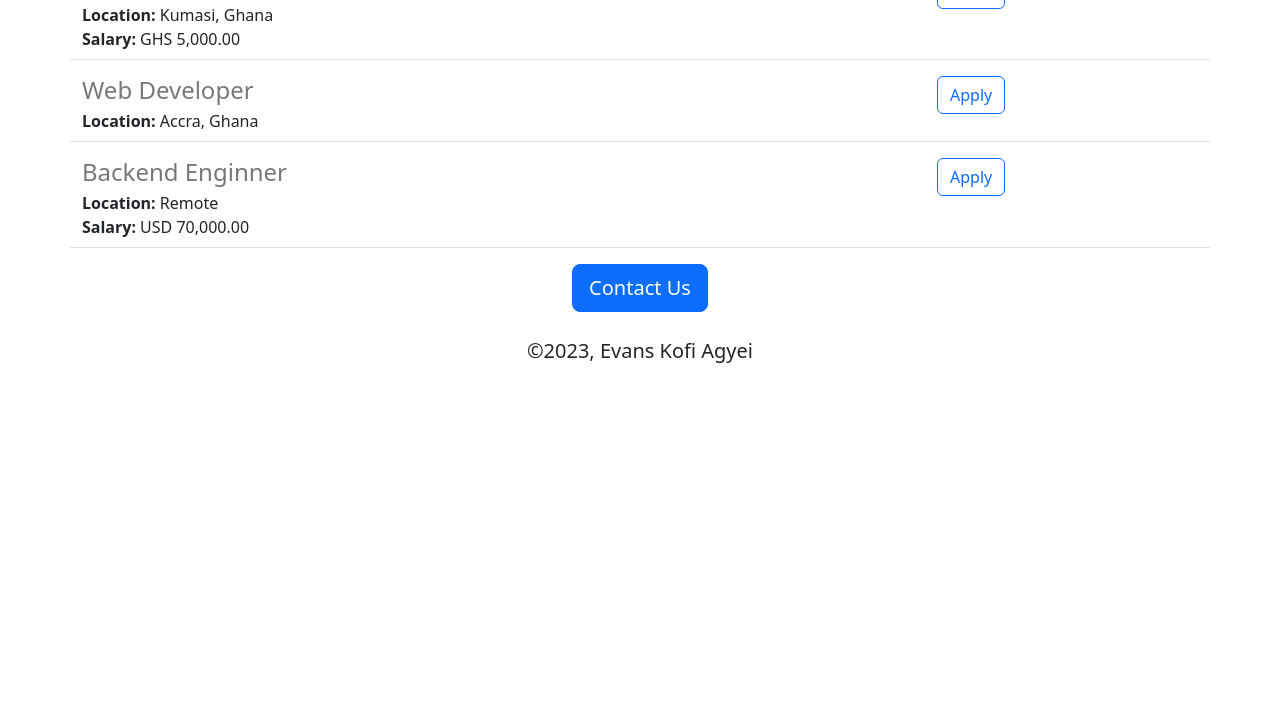
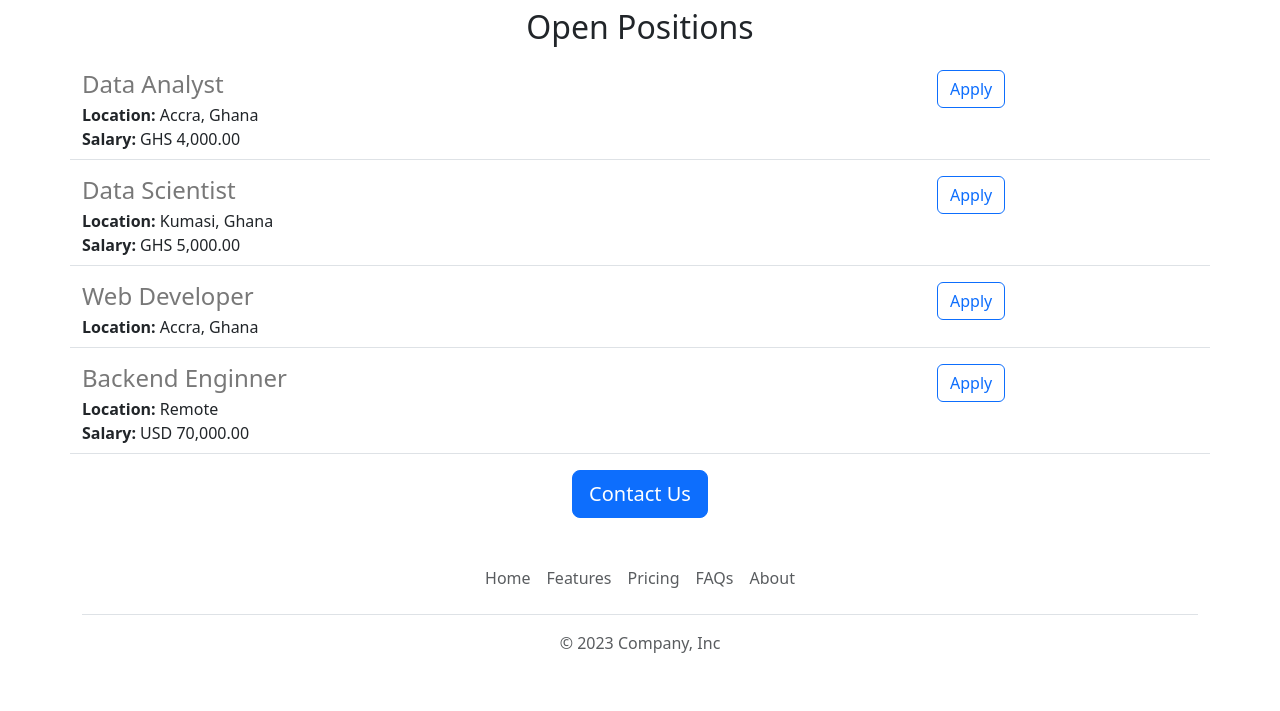
Before and after one commit to agyeievans/flask-career-website-v2, a Flask app: page / in a window 1280 px wide. Shown: the part 840-1551 px from the top of the page. Before the commit the page ends 1203 px from the top, so only its background shows below. Run offline with Flask 3, Linux system fonts and the light colour scheme.

Commit message:
added footer

```diff
--- a/app.py
+++ b/app.py
@@ -31,7 +31,7 @@ JOBS = [
 
 @app.route("/")
 def hello_world():
-    return render_template('home.html', jobs=JOBS, company_name="Evans")
+    return render_template('home.html', jobs=JOBS, company_name="Jovian")
 
 @app.route("/api/jobs")
 def list_jobs():
--- /dev/null
+++ b/templates/footer.html
@@ -0,0 +1,12 @@
+<div class="container">
+    <footer class="py-3 my-4">
+      <ul class="nav justify-content-center border-bottom pb-3 mb-3">
+        <li class="nav-item"><a href="#" class="nav-link px-2 text-body-secondary">Home</a></li>
+        <li class="nav-item"><a href="#" class="nav-link px-2 text-body-secondary">Features</a></li>
+        <li class="nav-item"><a href="#" class="nav-link px-2 text-body-secondary">Pricing</a></li>
+        <li class="nav-item"><a href="#" class="nav-link px-2 text-body-secondary">FAQs</a></li>
+        <li class="nav-item"><a href="#" class="nav-link px-2 text-body-secondary">About</a></li>
+      </ul>
+      <p class="text-center text-body-secondary">&copy; 2023 Company, Inc</p>
+    </footer>
+  </div>
--- a/templates/home.html
+++ b/templates/home.html
@@ -12,19 +12,30 @@
             width: 100%;
             height: 360px;
             object-fit: cover;
+            margin-bottom: 16px;
         }
     </style>
 </head>
 <body>
     {% include 'nav.html' %}
 
+    <img class="img-fluid" id="banner" src="../static/banner.jpg" alt="">
+
     <div class="container">
         <h1 class="text-center mt-2 mb-4">{{ company_name }} Careers</h1>
 
-        <img class="img-fluid" id="banner" src="../static/banner.jpg" alt="">
+        <div class="row" style="margin-bottom: 16px;">
+            <div class="col-md-6">
+                <p class="lead">Interactively exploit an expanded array of web-readiness vis-a-vis go forward paradigms. Synergistically actualize seamless relationships without high-payoff benefits. Compellingly repurpose low-risk high-yield channels and alternative meta-services. Authoritatively incubate granular strategic theme areas whereas open-source results. Enthusiastically simplify state of the art models before seamless data.
 
-        <h2 class="text-center mt-2 mb-4">About {{ company_name }}</h2>
-        <p class="lead">Lorem ipsum dolor sit amet consectetur adipisicing elit. Voluptates harum accusantium sapiente nostrum soluta totam itaque quaerat eligendi. Reiciendis doloremque nesciunt ad voluptate eos aliquam unde consectetur iste, fugiat et.</p>
+                    Dramatically reinvent viral metrics whereas covalent niche markets. Continually integrate cutting-edge portals after vertical portals.</p>
+            </div>
+
+            <div class="d-none d-md-block col-md-6">
+                <img src="/static/people.jpg" alt="" height="320px" style="border-radius: 4px;">
+            </div>
+        </div>
+
 
         <h2 class="text-center mt-2 mb-4">Open Positions</h2>
         <div>
@@ -35,10 +46,10 @@
 
         <div class="text-center">
             <button class="btn btn-primary btn-lg">Contact Us</button>
-            <p class="lead mt-4">&copy;2023, Evans Kofi Agyei</p>
         </div>
 
     </div>
 
+    {% include 'footer.html' %}
 </body>
 </html>
```
Also changed, not shown: 1 other file.
